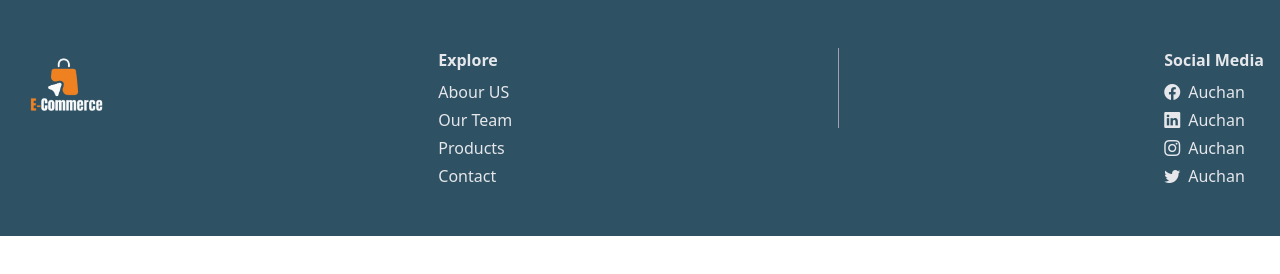
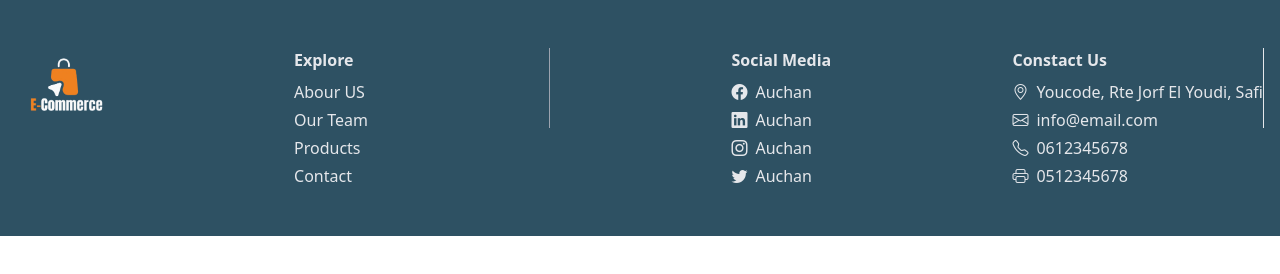
Before and after one commit to asma828/breif5, a website: page pages/contact.html in a window 1280 px wide. Drawn offline with nearby package versions, Linux system fonts and the light colour scheme.

Commit message:
adde Coontact Us column with bootstrap icons

```diff
--- a/pages/contact.html
+++ b/pages/contact.html
@@ -32,6 +32,17 @@
                     <li><a href="#" class= "flex items-center"><i class="bi bi-twitter mr-2"></i>Auchan</a></li>
                 </ul>
             </div>
+            <div class="hidden md:block border-r border-gry-40 h-20">
+                <div class="flex flex-col items-start">
+                    <h3 class="font-semibold">Constact Us</h3>
+                    <ul class="mt-2 space-y-1">
+                        <li class="flex items-center"><i class="bi bi-geo-alt mr-2"></i>Youcode, Rte Jorf El Youdi, Safi</li>
+                        <li class="flex items-center"><i class="bi bi-envelope mr-2"></i>info@email.com</li>
+                        <li class="flex items-center"><i class="bi bi-telephone mr-2"></i>0612345678</li>
+                        <li class="flex items-center"><i class="bi bi-printer mr-2"></i>0512345678</li>
+                    </ul>
+                </div>
+            </div>
         </div>
     </footer>
 
```
